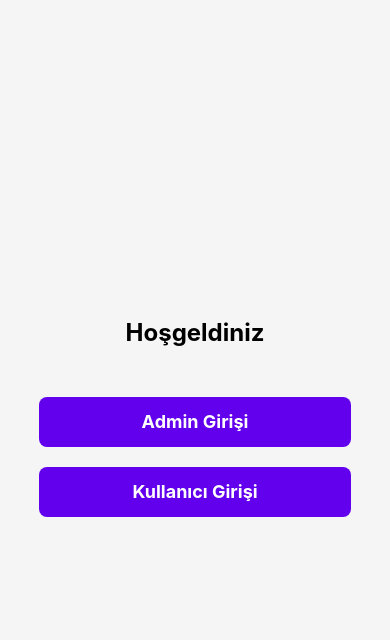
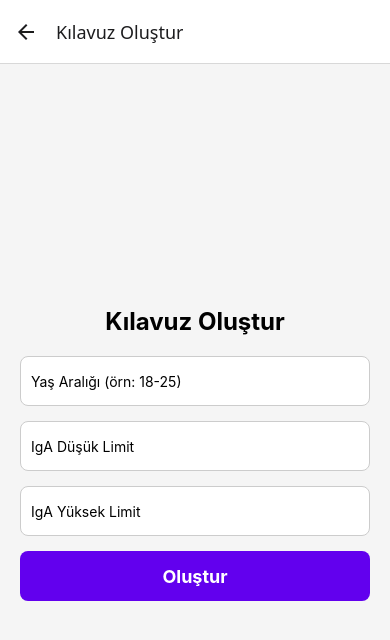
Before and after one commit to mertesermeral/E_Lab_System, a React Native app: screen /Kilavuz in a window 390 px wide. Shown: the top 640 px of the page. Built offline with nearby package versions, Linux system fonts and the light colour scheme.

Commit message:
Kılavuz eklendi

```diff
--- a/AdminDashboard.js
+++ b/AdminDashboard.js
@@ -7,7 +7,7 @@ const AdminDashboard = ({ navigation }) => {
       <Text style={styles.title}>Admin Dashboard</Text>
       <TouchableOpacity
         style={styles.button}
-        onPress={() => navigation.navigate("GuideCreation")}
+        onPress={() => navigation.navigate("Kilavuz")}
       >
         <Text style={styles.buttonText}>Kılavuz Oluşturma</Text>
       </TouchableOpacity>
--- a/App.js
+++ b/App.js
@@ -5,6 +5,7 @@ import { createStackNavigator } from "@react-navigation/stack";
 import AdminLoginScreen from "./AdminLoginScreen";
 import UserLoginScreen from "./UserLoginScreen";
 import AdminDashboard from "./AdminDashboard";
+import Kilavuz from "./Kilavuz";
 
 const Stack = createStackNavigator();
 
@@ -52,6 +53,11 @@ const App = () => {
           component={AdminDashboard}
           options={{ headerShown: false }}
         />
+        <Stack.Screen
+          name="Kilavuz"
+          component={Kilavuz} // GuideCreation'ı ekledik
+          options={{ headerShown: true, title: "Kılavuz Oluştur" }}
+        />
       </Stack.Navigator>
     </NavigationContainer>
   );
--- /dev/null
+++ b/Kilavuz.js
@@ -0,0 +1,107 @@
+import React, { useState } from "react";
+import {
+  View,
+  Text,
+  TextInput,
+  TouchableOpacity,
+  StyleSheet,
+  Alert,
+} from "react-native";
+import { collection, addDoc } from "firebase/firestore";
+import { db } from "./firebase";
+
+const Kilavuz = ({ navigation }) => {
+  const [ageRange, setAgeRange] = useState("");
+  const [IgALow, setIgALow] = useState("");
+  const [IgAHigh, setIgAHigh] = useState("");
+
+  const handleCreateGuide = async () => {
+    if (!ageRange || !IgALow || !IgAHigh) {
+      Alert.alert("Hata", "Tüm alanları doldurun!");
+      return;
+    }
+
+    try {
+      await addDoc(collection(db, "guides"), {
+        ageRange,
+        testLimits: {
+          IgA: { low: parseFloat(IgALow), high: parseFloat(IgAHigh) },
+        },
+      });
+      Alert.alert("Başarılı", "Kılavuz başarıyla oluşturuldu!");
+      navigation.goBack(); // Admin Dashboard'a geri dön
+    } catch (error) {
+      console.error("Kılavuz oluşturma hatası:", error);
+      Alert.alert("Hata", "Kılavuz oluşturulamadı.");
+    }
+  };
+
+  return (
+    <View style={styles.container}>
+      <Text style={styles.title}>Kılavuz Oluştur</Text>
+      <TextInput
+        style={styles.input}
+        placeholder="Yaş Aralığı (örn: 18-25)"
+        value={ageRange}
+        onChangeText={setAgeRange}
+      />
+      <TextInput
+        style={styles.input}
+        placeholder="IgA Düşük Limit"
+        value={IgALow}
+        onChangeText={setIgALow}
+        keyboardType="numeric"
+      />
+      <TextInput
+        style={styles.input}
+        placeholder="IgA Yüksek Limit"
+        value={IgAHigh}
+        onChangeText={setIgAHigh}
+        keyboardType="numeric"
+      />
+      <TouchableOpacity style={styles.button} onPress={handleCreateGuide}>
+        <Text style={styles.buttonText}>Oluştur</Text>
+      </TouchableOpacity>
+    </View>
+  );
+};
+
+const styles = StyleSheet.create({
+  container: {
+    flex: 1,
+    justifyContent: "center",
+    alignItems: "center",
+    backgroundColor: "#f5f5f5",
+    padding: 20,
+  },
+  title: {
+    fontSize: 24,
+    fontWeight: "bold",
+    marginBottom: 20,
+  },
+  input: {
+    width: "100%",
+    height: 50,
+    backgroundColor: "#fff",
+    borderRadius: 8,
+    paddingHorizontal: 10,
+    marginBottom: 15,
+    borderWidth: 1,
+    borderColor: "#ccc",
+  },
+  button: {
+    width: "100%",
+    height: 50,
+    backgroundColor: "#6200ee",
+    borderRadius: 8,
+    justifyContent: "center",
+    alignItems: "center",
+  },
+  buttonText: {
+    color: "#fff",
+    fontSize: 18,
+    fontWeight: "bold",
+  },
+});
+
+export default Kilavuz;
```
